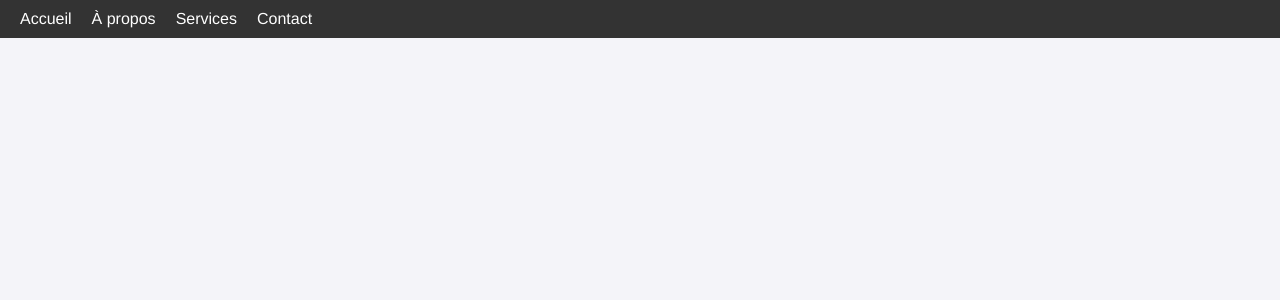
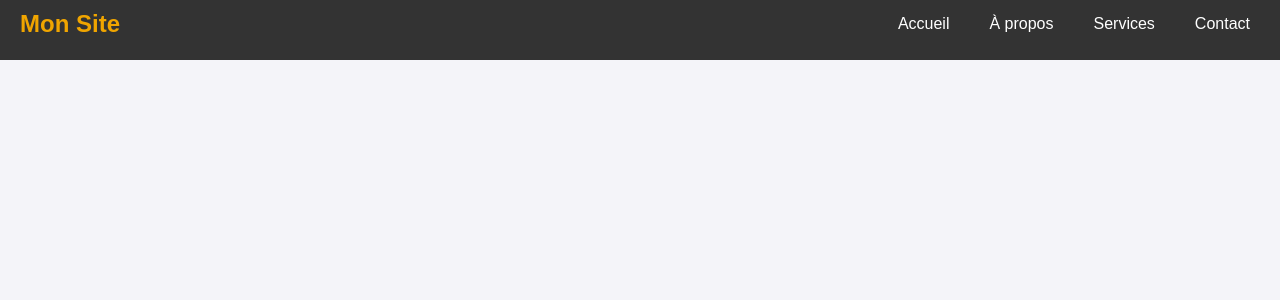
Before and after one commit to Nawaank/PortFolio, a PHP site: page /header.php in a window 1280 px wide. Shown: the top 300 px of the page. Run offline with PHP 8.4, Linux system fonts and the light colour scheme.

Commit message:
fixe header

```diff
--- a/assets/css/header.css
+++ b/assets/css/header.css
@@ -1,8 +1,15 @@
+/* styles.css */
+body {
+    margin: 0;
+    font-family: Arial, sans-serif;
+}
+
 header {
     background-color: #333;
     color: white;
     padding: 10px 20px;
     position: relative;
+    height: 40px;
 }
 
 nav {
@@ -11,20 +18,40 @@ nav {
     align-items: center;
 }
 
+.title {
+    font-size: 1.5rem;
+    font-weight: bold;
+    color: #f0a500;
+}
+
 .burger {
     cursor: pointer;
     display: flex;
     flex-direction: column;
-    gap: 5px;
+    gap: 6px;
     display: none; /* Masqué par défaut */
 }
 
 .burger span {
     display: block;
-    width: 25px;
+    width: 30px;
     height: 3px;
-    background-color: white;
-    transition: 0.3s;
+    background-color: #f0a500;
+    border-radius: 5px;
+    transition: transform 0.3s ease, background-color 0.3s ease;
+}
+
+/* Animation lors de l'ouverture */
+.burger.open span:nth-child(1) {
+    transform: translateY(9px) rotate(45deg);
+}
+
+.burger.open span:nth-child(2) {
+    opacity: 0;
+}
+
+.burger.open span:nth-child(3) {
+    transform: translateY(-9px) rotate(-45deg);
 }
 
 .menu {
@@ -38,31 +65,46 @@ nav {
 .menu li a {
     text-decoration: none;
     color: white;
-    transition: 0.3s;
+    padding: 5px 10px;
+    border-radius: 5px;
+    transition: background-color 0.3s, color 0.3s;
 }
 
 .menu li a:hover {
-    color: #f0a500;
+    background-color: #f0a500;
+    color: #333;
 }
+
 
 /* Styles pour petit écran */
 @media screen and (max-width: 768px) {
-    .burger {
-        display: flex; /* Afficher l'icône burger */
-    }
-
     .menu {
-        display: none; /* Masquer le menu */
+        display: none; /* Masquer le menu par défaut */
         flex-direction: column;
         position: absolute;
-        top: 50px;
-        right: 20px;
+        top: 0; /* Placer le menu juste en haut, à la même position que le header */
+        left: 0;
+        width: 100%; /* Prendre toute la largeur de l'écran */
         background-color: #444;
-        padding: 10px;
-        border-radius: 5px;
+        margin: 55px 0 10px; /* Ajuster l'espace intérieur : 60px pour compenser la hauteur du header */
+        z-index: 1000;
+        align-items: center;
     }
 
     .menu.show {
         display: flex; /* Afficher le menu quand actif */
     }
+
+    .menu li {
+        margin: 10px 0; /* Espacement vertical entre les liens */
+    }
+
+    .menu li a {
+        padding: 10px 20px; /* Ajouter de l'espace autour des liens */
+        font-size: 1.2rem;
+    }
+
+    .burger {
+        display: flex; /* Afficher le bouton burger sur petit écran */
+    }
 }
--- a/assets/js/menuBg.js
+++ b/assets/js/menuBg.js
@@ -4,5 +4,6 @@ document.addEventListener("DOMContentLoaded", () => {
 
     burger.addEventListener('click', () => {
         menu.classList.toggle('show');
+        burger.classList.toggle('open'); // Ajout de la classe pour l'animation
     });
 });
--- a/header.php
+++ b/header.php
@@ -3,13 +3,14 @@
 <head>
     <meta charset="UTF-8">
     <meta name="viewport" content="width=device-width, initial-scale=1.0">
-    <link rel="stylesheet" href="css/styles.css">
-    <link rel="stylesheet" href="css/header.css">
+    <link rel="stylesheet" href="assets/css/styles.css">
+    <link rel="stylesheet" href="assets/css/header.css">
     <title>Menu Adaptatif</title>
 </head>
 <body>
     <header>
         <nav>
+            <div class="title">Mon Site</div>
             <div class="burger">
                 <span></span>
                 <span></span>
@@ -23,6 +24,6 @@
             </ul>
         </nav>
     </header>
-    <script src="menuBg.js"></script>
+    <script src="assets/js/menuBg.js"></script>
 </body>
 </html>
```
